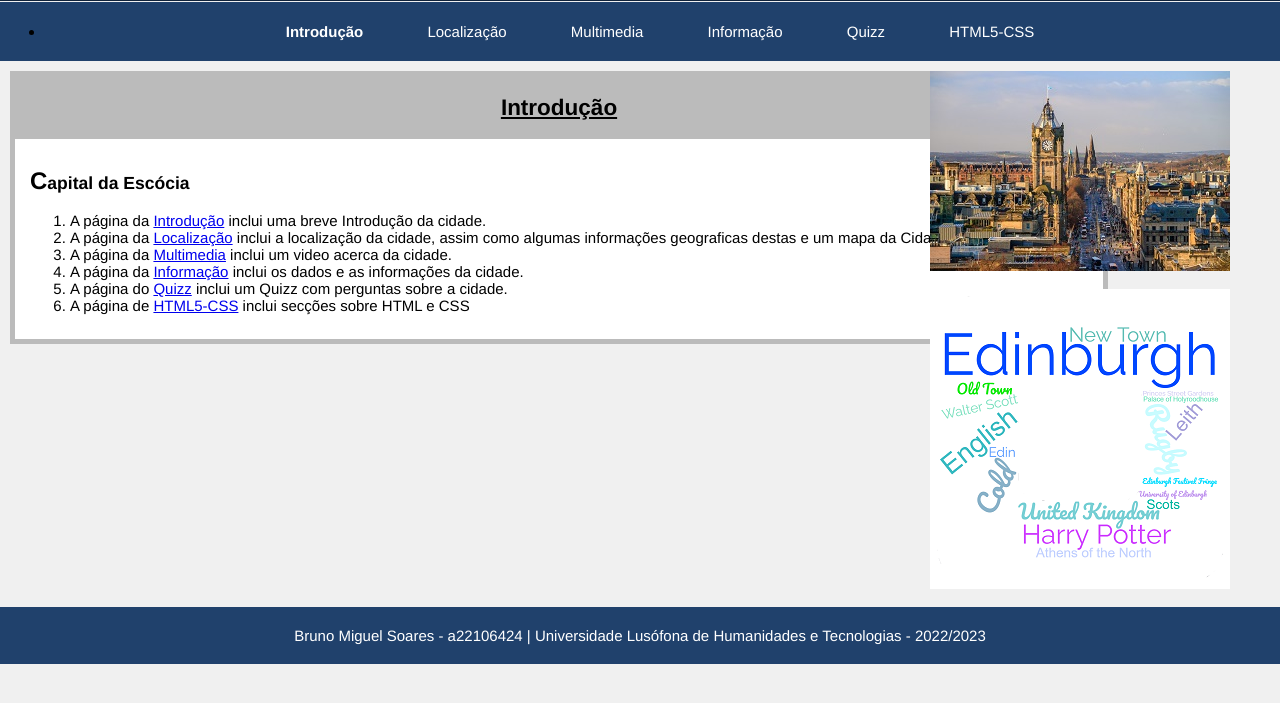
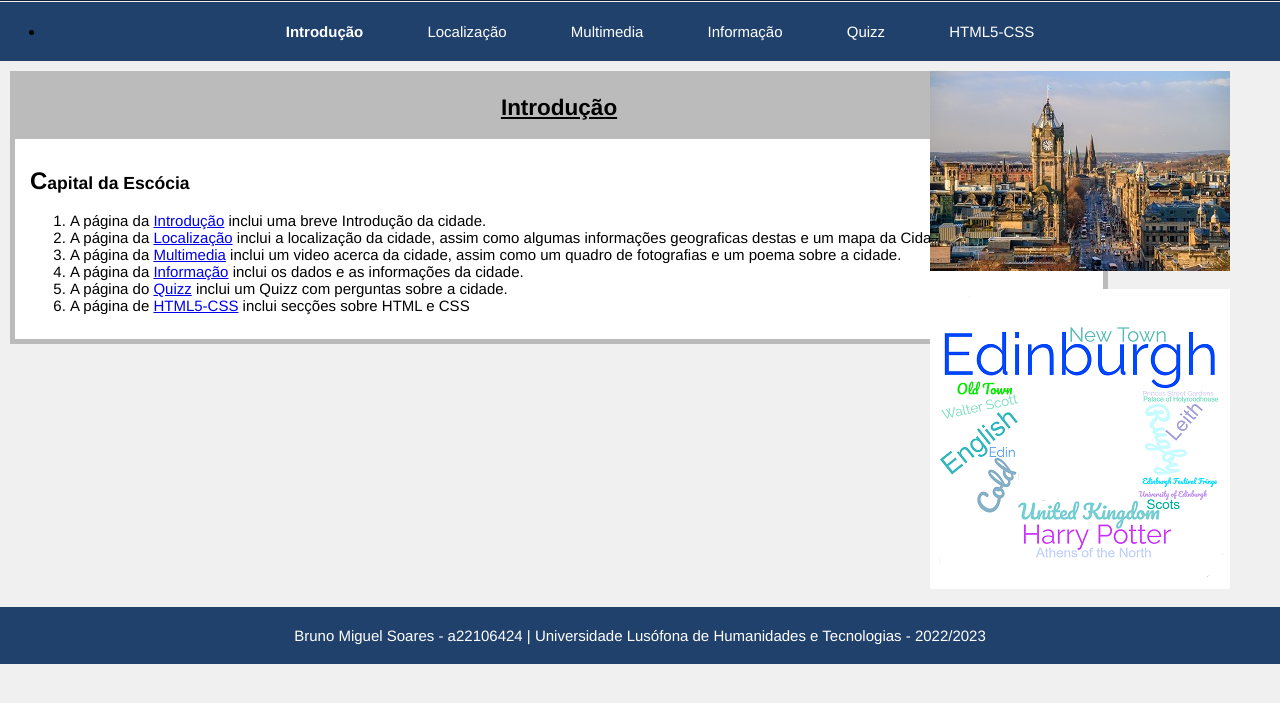
Before and after one commit to brunomiguel22106424/pwlabs-BrunoSoares-a22106424, a plain HTML site: page index.html in a window 1280 px wide. Shown: the part 75-778 px from the top of the page. Drawn offline with Linux system fonts and the light colour scheme.

Commit message:
atualizei o index

```diff
--- a/index.html
+++ b/index.html
@@ -37,7 +37,8 @@
                             <li>A página da <a href="index.html">Introdução</a> inclui uma breve Introdução da cidade.</li>
                             <li>A página da <a href="local.html">Localização</a> inclui a localização da cidade, assim como algumas informações
                                 geograficas destas e um mapa da Cidade.</li>
-                            <li>A página da <a href="multimedia.html">Multimedia</a> inclui um video acerca da cidade.</li>
+                            <li>A página da <a href="multimedia.html">Multimedia</a> inclui um video acerca da cidade, assim como um quadro
+                                de fotografias e um poema sobre a cidade.</li>
                             <li>A página da <a href="info.html">Informação</a> inclui os dados e as informações da cidade.</li>
                             <li>A página do <a href="quizz.html">Quizz</a> inclui um Quizz com perguntas sobre a cidade.</li>
                             <li>A página de <a href="html5-css.html">HTML5-CSS</a> inclui secções sobre HTML e CSS</li>
```
